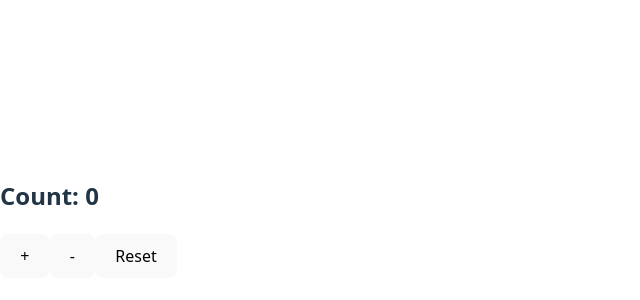
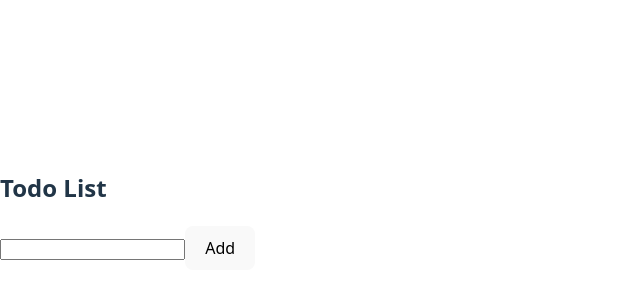
Before and after one commit to crazy-nuclei/react-playground, a React (Vite) app: page / in a window 1280 px wide. Shown: the part 182-482 px from the top of the page, without its empty margins (0-640 px from the left). Built offline with nearby package versions, Linux system fonts and the light colour scheme.

Commit message:
TodoListUsingReducer

```diff
--- /dev/null
+++ b/src/apps/TodoListReducer.jsx
@@ -0,0 +1,34 @@
+import { useReducer, useState } from "react";
+
+// Reducer function
+function todoReducer(state, action) {
+  switch (action.type) {
+    case "add":
+      return [...state, { id: Date.now(), text: action.payload }];
+    case "remove":
+      return state.filter((todo) => todo.id !== action.payload);
+    default:
+      return state;
+  }
+}
+
+export default function App() {
+  const [todos, dispatch] = useReducer(todoReducer, []);
+  const [input, setInput] = useState("");
+
+  return (
+    <div>
+      <h2>Todo List</h2>
+      <input value={input} onChange={(e) => setInput(e.target.value)} />
+      <button onClick={() => { dispatch({ type: "add", payload: input }); setInput(""); }}>Add</button>
+      <ul>
+        {todos.map((todo) => (
+          <li key={todo.id}>
+            {todo.text}
+            <button onClick={() => dispatch({ type: "remove", payload: todo.id })}>❌</button>
+          </li>
+        ))}
+      </ul>
+    </div>
+  );
+}
--- a/src/main.jsx
+++ b/src/main.jsx
@@ -1,7 +1,7 @@
 import { StrictMode } from 'react'
 import { createRoot } from 'react-dom/client'
 import './index.css'
-import App from './apps/CounterWithReducer'
+import App from './apps/TodoListReducer'
 
 createRoot(document.getElementById('root')).render(
   <StrictMode>
```
